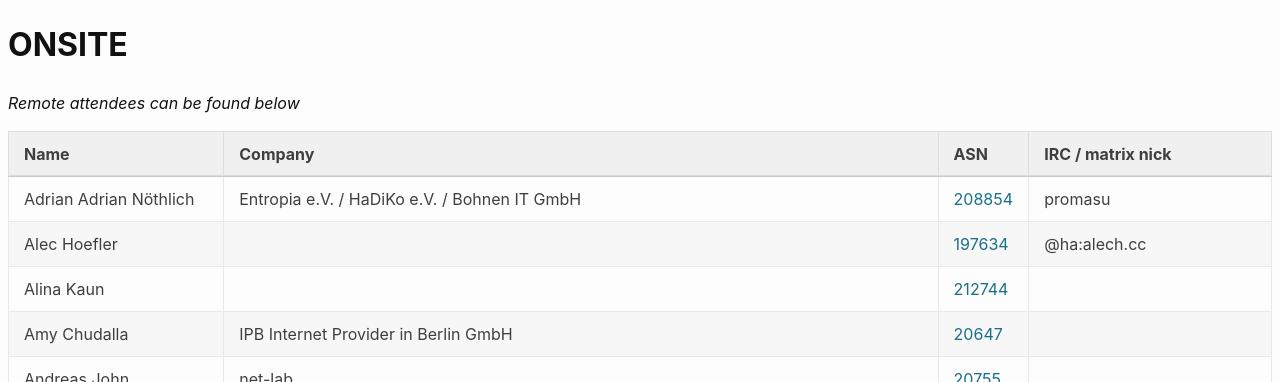
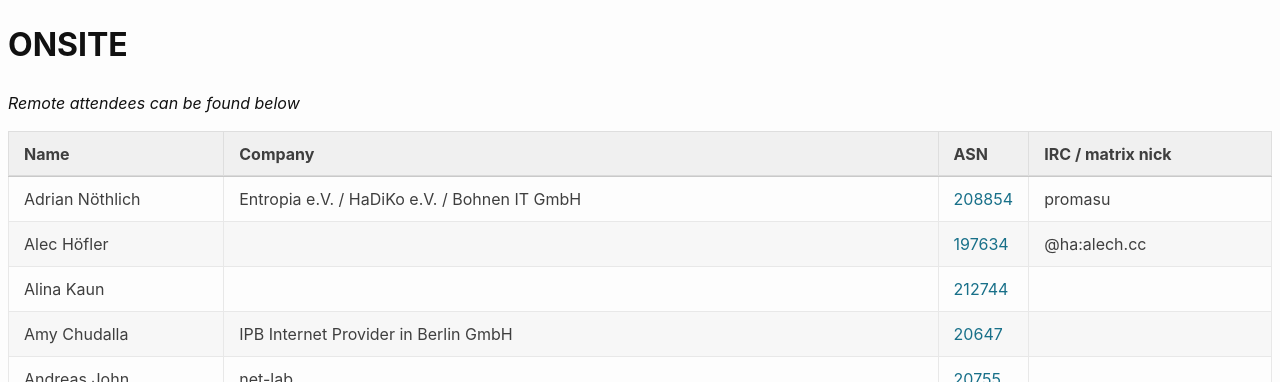
Before and after one commit to denog/pretix-attendeelist, a Jekyll site: the page built from denog17/index.markdown, in a window 1280 px wide and 900 px high. Shown: the top 382 px of the window. Built offline with Jekyll 4.4.1, drawn with Linux system fonts in a browser that asks for light colours.

Commit message:
Latest data: Tue Apr 29 12:39:12 UTC 2025

```diff
--- a/_data/attendees_denog17_onsite.json
+++ b/_data/attendees_denog17_onsite.json
@@ -1,12 +1,12 @@
 [
   {
-    "name": "Adrian Adrian Nöthlich",
+    "name": "Adrian Nöthlich",
     "company": "Entropia e.V. / HaDiKo e.V. / Bohnen IT GmbH",
     "irc": "promasu",
     "asn": "208854"
   },
   {
-    "name": "Alec Hoefler",
+    "name": "Alec Höfler",
     "company": null,
     "irc": "@ha:alech.cc",
     "asn": "197634"
```
